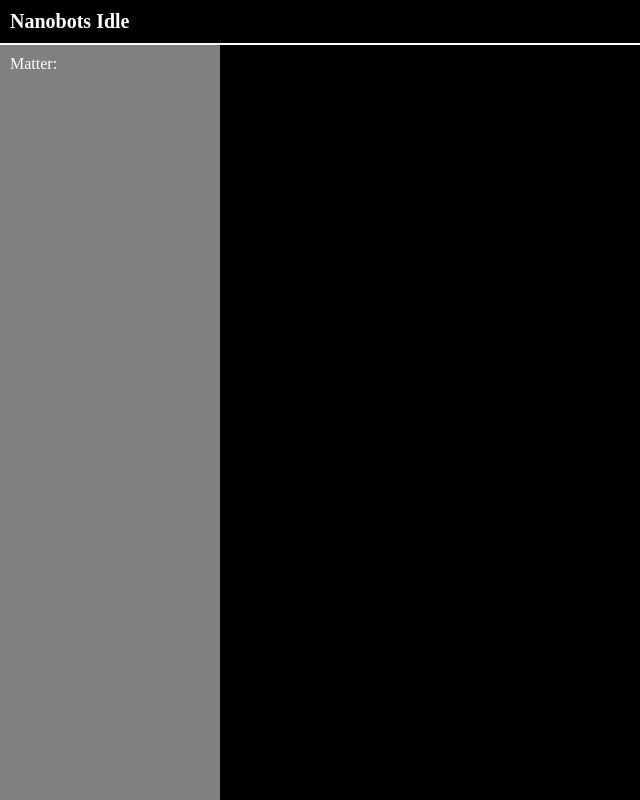
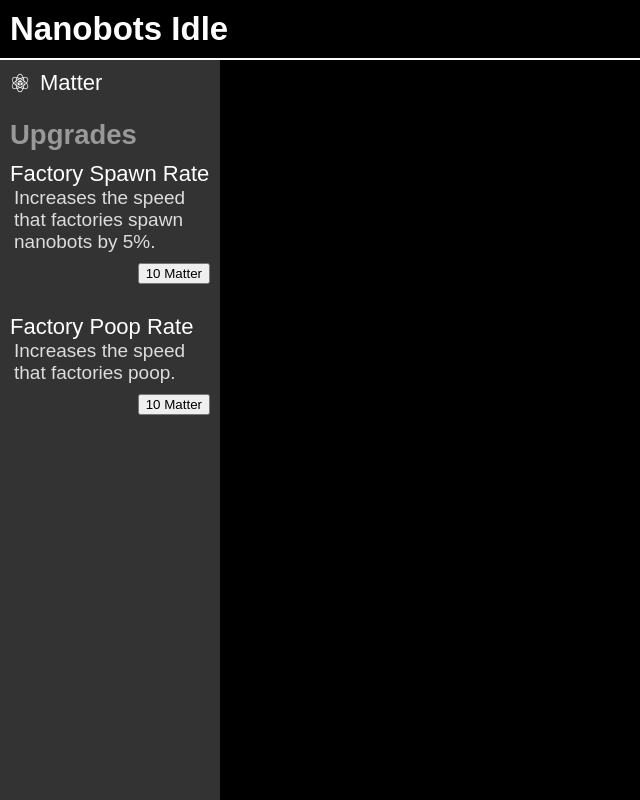
Before and after one commit to Rybadour/nanobots-idle, a website built with webpack: page public/index.html in a window 1280 px wide. Shown: the whole page, without its empty margins (0-640 px from the left). Built offline with nearby package versions, Linux system fonts and the light colour scheme; a web font is replaced by a local one; what createjs-module would draw is missing.

Commit message:
UI Improvements and start of upgrades
 - Added nice font and icon
 - Created some config and templates for upgrades

```diff
--- a/public/index.html
+++ b/public/index.html
@@ -1,6 +1,10 @@
 <html>
   <head>
+    <title>Nanobots Idle</title>
 
+    <link rel="preconnect" href="https://fonts.googleapis.com">
+    <link rel="preconnect" href="https://fonts.gstatic.com" crossorigin>
+    <link href="https://fonts.googleapis.com/css2?family=Alumni+Sans+Pinstripe&display=swap" rel="stylesheet">
   </head>
   <body>
     <header>
@@ -11,8 +15,26 @@
       <div id="menu">
         <div class="stats">
           <div class="stat">
-            <span>Matter:</span>
-            <span class="bits-count"></span>
+            <img src="icons/materials-science.png" />
+            <span>Matter</span>
+            <span class="matter-count"></span>
+          </div>
+        </div>
+
+        <div class="upgrades">
+          <h2>Upgrades</h2>
+          <div class="upgrade-list">
+
+            <template id="upgrade-template">
+              <div class="upgrade">
+                <div class="upgrade-header">
+                  <div class="upgrade-name"></div>
+                  <div class="upgrade-bonus"></div>
+                </div>
+                <div class="upgrade-description"></div>
+                <button class="upgrade-purchase-button"></button>
+              </div>
+            </template>
           </div>
         </div>
       </div>
--- /dev/null
+++ b/src/config/upgrades.ts
@@ -0,0 +1,26 @@
+import {Upgrade} from '../shared/types';
+
+const upgrades: Record<string, Upgrade> = {
+  spawnRate: {
+    id: '',
+    name: 'Factory Spawn Rate',
+    description: 'Increases the speed that factories spawn nanobots by {{bonusPercent}}.',
+    baseCost: 10,
+    growth: 1.1,
+    bonus: 0.05,
+  },
+  poop: {
+    id: '',
+    name: 'Factory Poop Rate',
+    description: 'Increases the speed that factories poop.',
+    baseCost: 10,
+    growth: 1.1,
+    bonus: 0.05,
+  },
+};
+
+Object.entries(upgrades).forEach(([id, upgrade]) => {
+  upgrade.id = id;
+})
+
+export default upgrades;
--- a/src/field/field.ts
+++ b/src/field/field.ts
@@ -5,6 +5,8 @@ import NanoBot from "./nanobot";
 
 const WIDTH = 1000;
 const HEIGHT = 1000;
+
+const FACTORY_COST = 1000;
 
 class Field {
   stage: Stage;
@@ -23,6 +25,12 @@ class Field {
     this.bits = [];
 
     stage.addEventListener('click', (evt: MouseEvent) => {
+      if (!this.stats.canAfford(FACTORY_COST)) {
+        return;
+      }
+
+      this.stats.useMatter(FACTORY_COST);
+
       const newFactory = new Factory(Math.round(evt.stageX), Math.round(evt.stageY), this.spawnBot.bind(this));
       this.factories.push(newFactory);
 
--- a/src/main.scss
+++ b/src/main.scss
@@ -3,6 +3,8 @@ html, body {
   background-color: black;
   height: 100%;
   color: white;
+  font-size: 22px;
+  font-family: 'Alumni Sans Pinstripe', sans-serif;
 }
 
 body {
@@ -16,7 +18,7 @@ header {
 
   h1 {
     margin: 0;
-    font-size: 20px;
+    font-size: 1.5rem;
   }
 }
 
@@ -33,18 +35,48 @@ header {
   height: 100%;
   flex-shrink: 0;
 
-  background-color: grey;
+  background-color: #333;
   padding: 10px;
 
   .stats {
     display: flex;
     flex-direction: column;
-    font-size: 16px;
 
     .stat {
       display: flex;
       flex-direction: row;
       grid-gap: 10px;
+      align-items: center;
+
+      img {
+        width: 20px;
+        height: 20px;
+      }
+    }
+  }
+
+  h2 {
+    font-size: 1.25rem;
+    color: #999;
+    margin-bottom: 10px;
+  }
+
+  .upgrade-list {
+    display: flex;
+    flex-direction: column;
+    grid-gap: 30px;
+  }
+
+  .upgrade {
+    .upgrade-description {
+      padding: 0 4px;
+      font-size: 19px;
+      color: #DDD;
+      margin-bottom: 10px;
+    }
+
+    .upgrade-purchase-button {
+      float: right;
     }
   }
 }
--- /dev/null
+++ b/src/shared/types.ts
@@ -0,0 +1,15 @@
+export interface Upgrades {
+  botLifeTime: number,
+  botSpeed: number,
+  botEatSpeed: number,
+  factorySpawnRate: number,
+}
+
+export interface Upgrade {
+  id: string,
+  name: string,
+  description: string,
+  baseCost: number,
+  growth: number,
+  bonus: number,
+}
--- a/src/stats/stats.ts
+++ b/src/stats/stats.ts
@@ -1,19 +1,64 @@
+import upgrades from "../config/upgrades";
+import { Upgrades } from "../shared/types";
 import { formatNumber } from "../shared/utils";
+
+const template = document.getElementById('upgrade-template') as HTMLTemplateElement;
 
 class Stats {
   matterEle: HTMLElement;
-  matter: number = 100;
+  matter: number = 1000;
+  matterChanged: boolean;
+
+  upgrades: Record<string, {
+    ele: HTMLElement,
+    cost: number,
+    count: number,
+  }>;
+
+  upgradeBonus: Upgrades;
 
   constructor(menu: HTMLElement) {
-    this.matterEle = menu.querySelector('.bits-count');
+    this.matterEle = menu.querySelector('.matter-count');
+    this.matterChanged = true;
+
+    this.upgrades = {};
+
+    const upgradeList = menu.querySelector('.upgrade-list');
+    Object.values(upgrades).forEach(up => {
+      const ele = template.content.cloneNode(true) as HTMLElement;
+      ele.querySelector('.upgrade-name').innerHTML = up.name;
+      ele.querySelector('.upgrade-description').innerHTML =
+        up.description.replace('{{bonusPercent}}', formatNumber(up.bonus * 100, 0, 0) + '%');
+      ele.querySelector('.upgrade-purchase-button').innerHTML = `${up.baseCost} Matter`;
+      upgradeList.appendChild(ele);
+
+      this.upgrades[up.id] = {
+        ele: ele,
+        cost: up.baseCost,
+        count: 0,
+      };
+    });
   }
 
   gainMatter(newMatter: number) {
     this.matter += newMatter;
+    this.matterChanged = true;
+  }
+
+  canAfford(matter: number) {
+    return this.matter >= matter;
+  }
+
+  useMatter(matter: number) {
+    this.matter -= matter;
+    this.matterChanged = true;
   }
 
   update() {
-    this.matterEle.innerText = formatNumber(this.matter, 0, 0);
+    if (this.matterChanged) {
+      this.matterEle.innerText = formatNumber(this.matter, 0, 0);
+      this.matterChanged = false;
+    }
   }
 }
 
```
Also changed, not shown: public/icons/materials-science.png (added), 1 other file.
